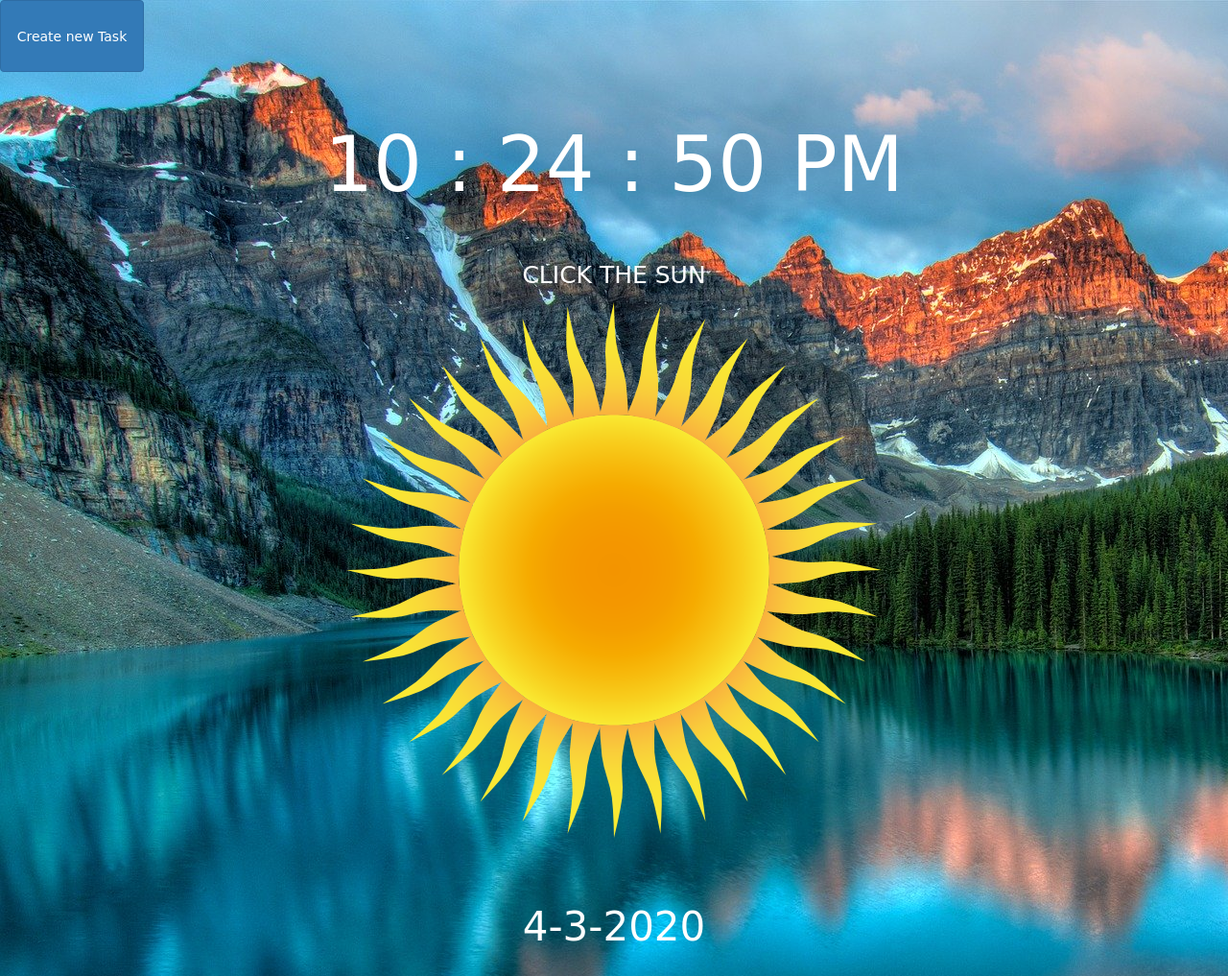
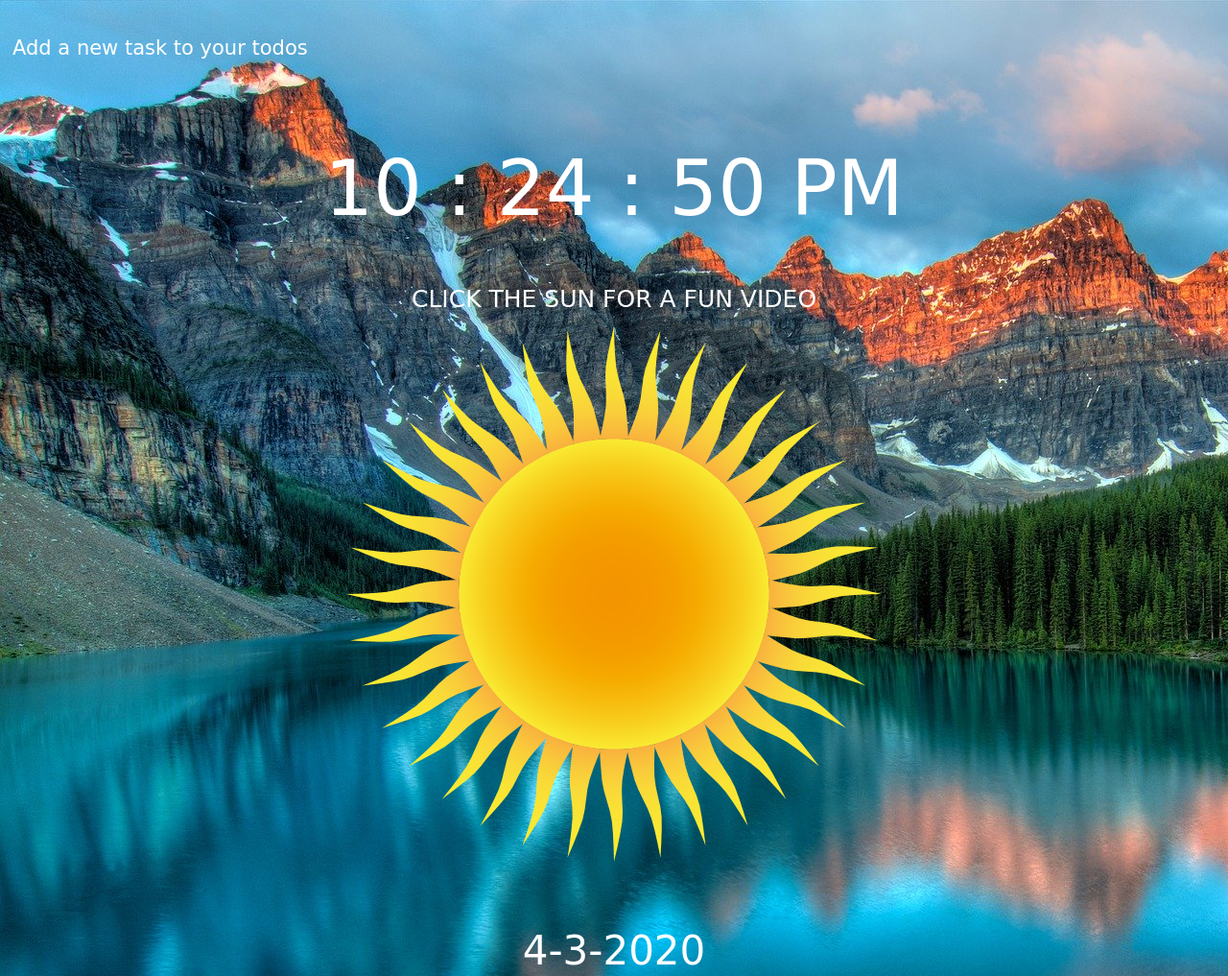
Before and after one commit to braddonako/ahaha, a website: page index.html in a window 1280 px wide. Shown: the top 1017 px of the page at 96% size. Drawn offline with nearby package versions, Linux system fonts and the light colour scheme; a web font is replaced by a local one.

Commit message:
fixed a little more styling. Looks pretty good

```diff
--- a/index.html
+++ b/index.html
@@ -16,7 +16,7 @@
     <section class='header'>
         <!-- <h2 class='myBtn'>Todo list</h2> -->
     <button type="button" class="btn btn-primary" data-toggle="modal" data-target="#exampleModal">
-        Create new Task
+        Add a new task to your todos
     </button>
 
     <!-- Modal -->
@@ -61,7 +61,7 @@
     </section>
 
     <section>
-        <p id='sunClicked'>CLick the sun</p>
+        <p id='sunClicked'>Click the sun for a fun video</p>
         <img id='btn' src='798831.png' />
         <h1 id='hey'>Thursday</h1>
     </section>
--- a/style.css
+++ b/style.css
@@ -9,10 +9,35 @@
     font-family: 'Spicy Rice', cursive;
     box-sizing: border-box;
 }
+.btn {
+    display: inline-block;
+    height:100px;
+    width: 25%;
+    padding: 6px 12px;
+    margin-bottom: 0;
+    font-size: 1.5em;
+    font-weight: 400;
+    line-height: 1.42857143;
+    text-align: center;
+    white-space: nowrap;
+    vertical-align: middle;
+    -ms-touch-action: manipulation;
+    touch-action: manipulation;
+    cursor: pointer;
+    -webkit-user-select: none;
+    -moz-user-select: none;
+    -ms-user-select: none;
+    user-select: none;
+    background-image: none;
+    border: 1px solid transparent;
+    border-radius: 4px;
+}
 
-button {
-    height: 75px;
-    width: 150px;
+.btn-primary:hover {
+    background-color: rgba(43, 67, 107, .1);
+}
+.btn-primary {
+    background-color: rgba(43, 67, 107, .0);
 }
 
 .modal-title {
```
